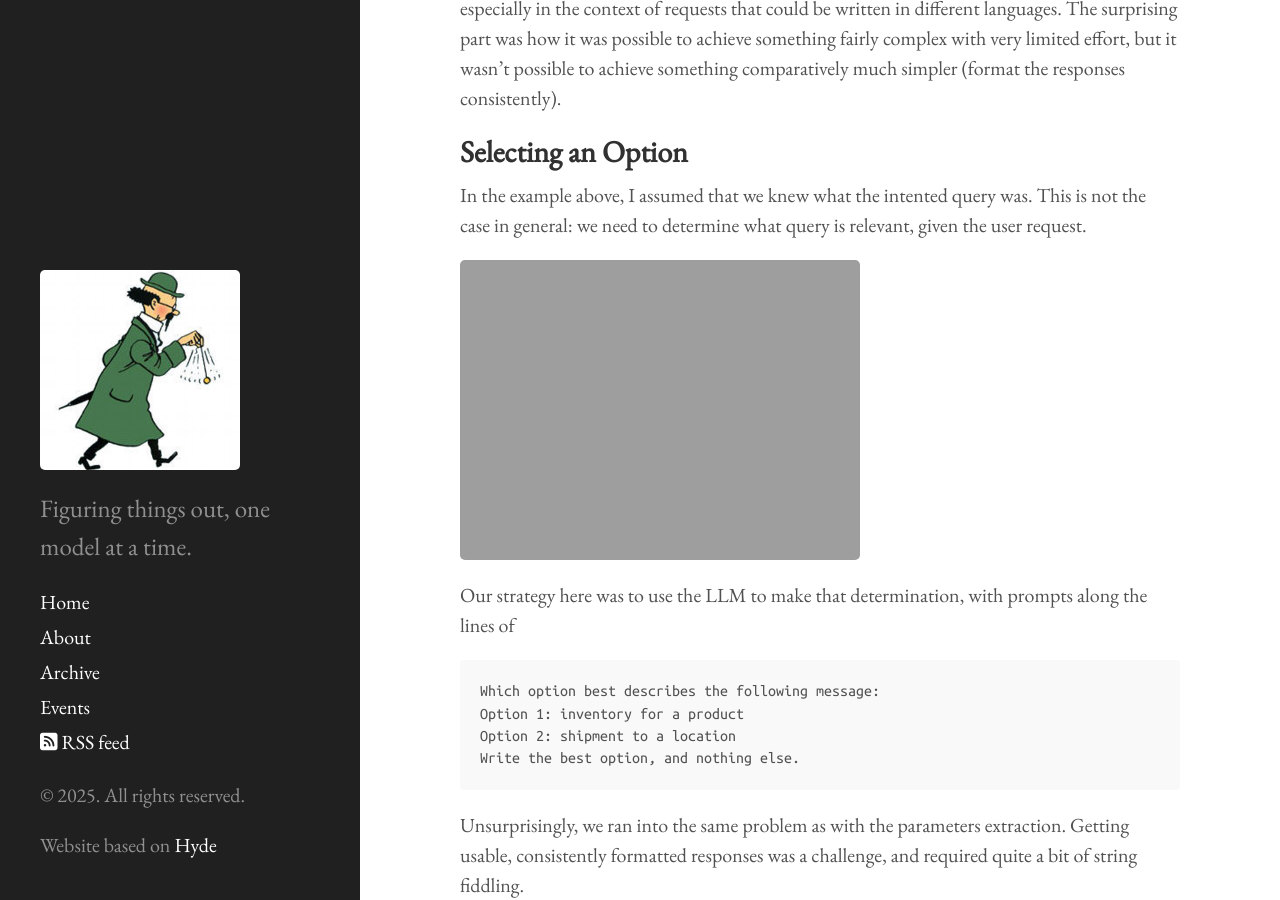
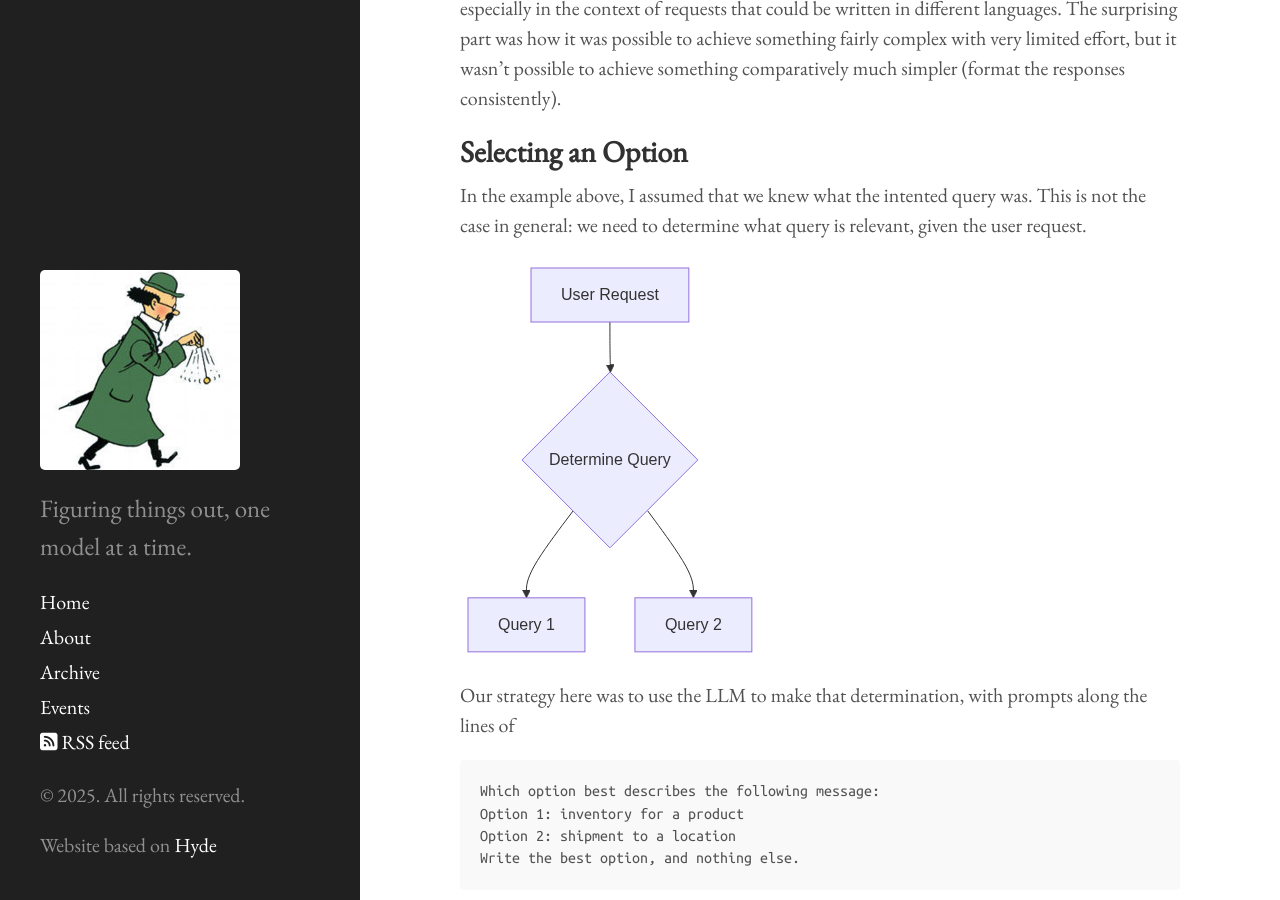
Before and after one commit to mathias-brandewinder/mathias-brandewinder.github.io, a Jekyll site: the page built from _posts/2025-07-02-integrating-an-llm-in-business-app.md, in a window 1280 px wide and 900 px high, scrolled down 3288 px. Built offline with Jekyll 4.4.1, drawn with Linux system fonts in a browser that asks for light colours.

Commit message:
Typo in diagram link

```diff
--- a/_posts/2025-07-02-integrating-an-llm-in-business-app.md
+++ b/_posts/2025-07-02-integrating-an-llm-in-business-app.md
@@ -133,7 +133,7 @@
 is not the case in general: we need to determine what query is relevant, given
 the user request.
 
-![diagram of the workflow: identify relevant query from request]({{ site.url }}/assets/2025-07-02/determin-query.png)
+![diagram of the workflow: identify relevant query from request]({{ site.url }}/assets/2025-07-02/determine-query.png)
 
 Our strategy here was to use the LLM to make that determination, with prompts
 along the lines of
```
